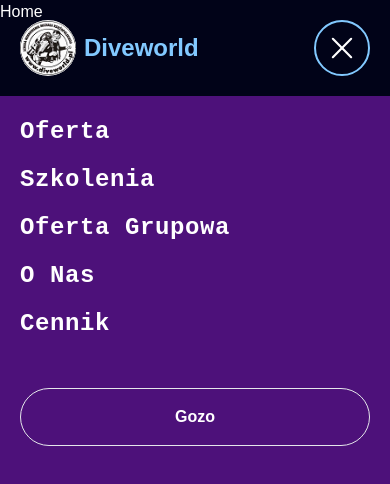
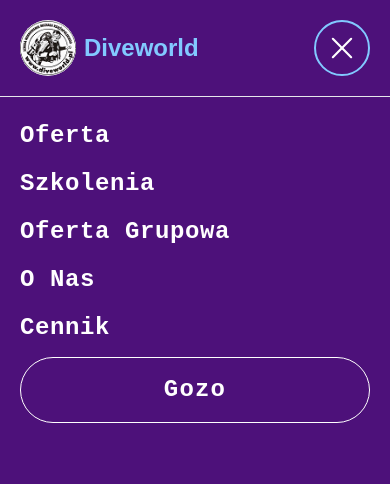
Before and after one commit to MattFvnDev/Diveworld, a React (Vite) app: page / in a window 390 px wide. Both pictures are taken after a click on the button 342 px from the left and 48 px from the top of the page. Shown: the top 484 px of the page. Built offline with nearby package versions, Linux system fonts and the light colour scheme.

Commit message:
MobileNavbar layer and alignment adjustment

```diff
--- a/src/components/MobileNavbar.jsx
+++ b/src/components/MobileNavbar.jsx
@@ -5,27 +5,28 @@
   const { pathname } = useLocation()
   return (
     <div
-      className={`fixed inset-x-0 bottom-0 top-[96px] flex w-full flex-col bg-mobilebackground duration-500 delay-150 ease-linear overflow-auto ${openNavigation ? "translate-y-0 opacity-100" : "-translate-y-full opacity-0 -top-0"} lg:hidden`}
+      className={`fixed inset-x-0 bottom-0 h-screen bg-mobilebackground duration-500 delay-150 ease-linear ${openNavigation ? "translate-y-0 opacity-100" : "-translate-y-full opacity-0"} lg:hidden`}
     >
-      <nav className="flex flex-col justify-center items-center p-5 ">
-        <ul className="flex flex-col gap-4 w-full">
+      <nav className="relative inset-x-0 top-[96px] bottom-0 overflow-auto items-center border-t ">
+        <ul className="flex flex-col p-5 space-y-2">
           {navigationLinks.map((navigationlink) => (
-            <li key={navigationlink.id} className="text-start sm:text-center">
+            <li key={navigationlink.id} className="text-start leading-10">
               <Link
                 to={`${navigationlink.path}`}
                 onClick={toggleNavigation}
-                className={`font-bold font-code text-2xl hover:text-active transition delay-200 tracking-wide ${pathname === navigationlink.path ? "text-active" : "text-default"}`}
+                className={`font-bold font-code text-2xl hover:text-active transition delay-150 tracking-wide ${pathname === navigationlink.path ? "text-active" : "text-default"}`}
               >
                 {navigationlink.title}
               </Link>
             </li>
           ))}
-          <button
-            type="button"
-            className="w-full max-w-sm focus-ring-purple inline-block rounded-full border text-base font-bold focus-visible:ring px-8 py-4 mt-8 self-center"
+          <Link
+            to="/"
+            onClick={toggleNavigation}
+            className="w-full max-w-sm border-default inline-block text-center rounded-full tracking-wider border text-default text-2xl font-bold font-code transition delay-150 focus-visible:ring px-8 py-4 self-center hover:text-black hover:border-active hover:bg-default"
           >
             Gozo
-          </button>
+          </Link>
         </ul>
       </nav>
     </div>
```
